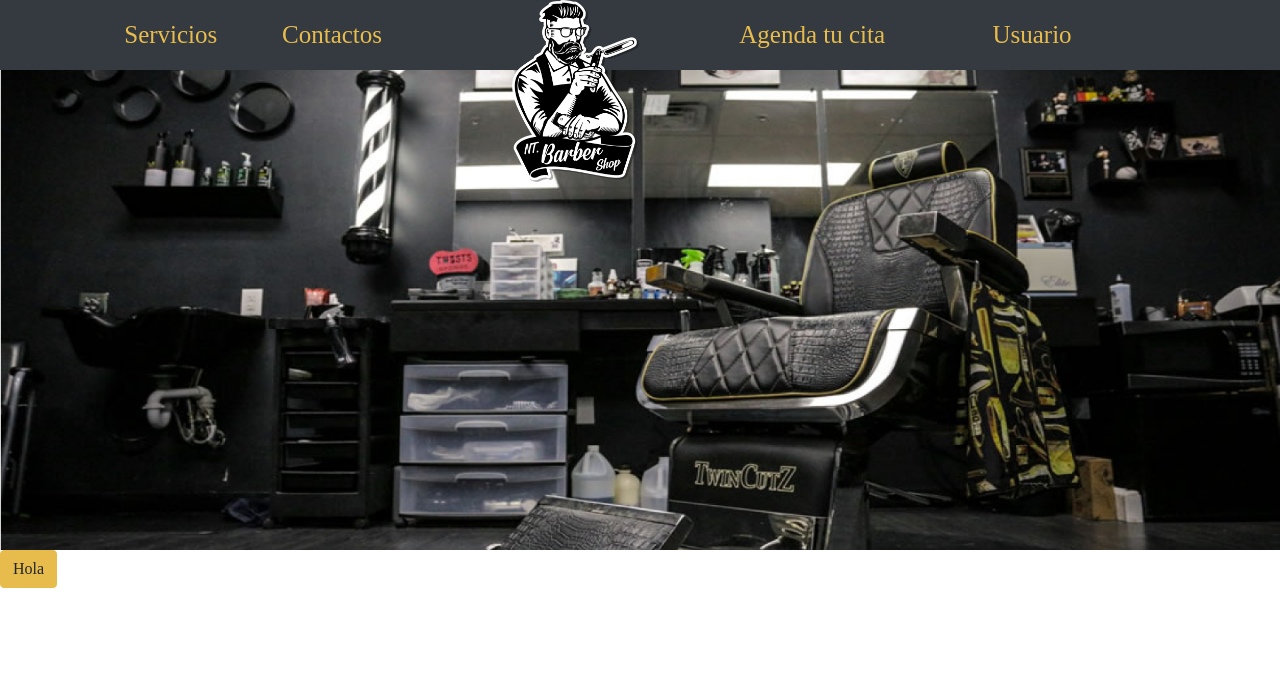
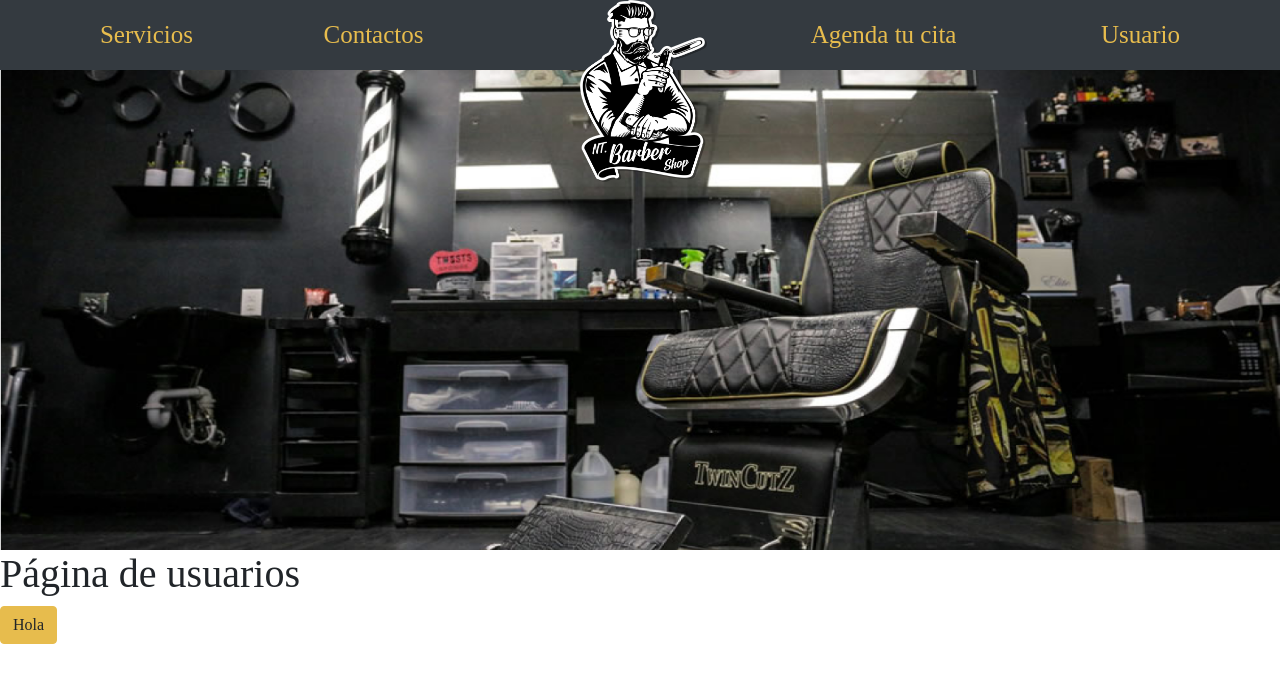
Before and after one commit to Julian362/TN-Barber-Shop, a React (Create React App) app: page /Usuario in a window 1280 px wide. Shown: the top 682 px of the page. Built offline with nearby package versions, Linux system fonts and the light colour scheme.

Commit message:
Habilitando navegación

```diff
--- a/package.json
+++ b/package.json
@@ -8,6 +8,7 @@
     "@testing-library/user-event": "^12.8.3",
     "react": "^17.0.2",
     "react-dom": "^17.0.2",
+    "react-router-dom": "^5.2.0",
     "react-scripts": "4.0.3",
     "web-vitals": "^1.1.2"
   },
--- a/src/App.js
+++ b/src/App.js
@@ -1,14 +1,31 @@
 import './App.css';
-import NavBar from './components/NavBar';
+import NavBar from './components/navegacion/NavBar';
 import './css/bootstrap.css'
 import './css/NavBar.css'
+import {BrowserRouter as Router, Switch, Route} from 'react-router-dom'
+import Servicios from './components/paginas/Servicios';
+import Agenda from './components/paginas/Agenda';
+import Contactos from './components/paginas/Contactos';
+import Usuario from './components/paginas/Usuario';
 
 function App() {
   return (
     <>
-    <NavBar/>
     <div className="containerimg">
+      <Router>
+        <NavBar/>
         <img src="/img/portada1.png" alt=""/>
+        <Switch>
+          <Route path='/Servicios' component ={Servicios} />
+          <Route path='/Agenda-tu-cita' component ={Agenda} />
+          <Route path='/Contactos' component ={Contactos} />
+          <Route path='/Usuario' component ={Usuario} />
+
+        </Switch>
+
+      </Router>
+
+
     </div>
     <button type="button" className="btn btn-primary">Hola</button>
     </>
--- a/src/components/NavBar.js
+++ b/src/components/navegacion/NavBar.js
@@ -1,4 +1,5 @@
 import {Fragment} from 'react'
+import {Link} from 'react-router-dom'
 
 
 function NavBar() {
@@ -11,20 +12,22 @@ function NavBar() {
         <Fragment>
         <nav className="navbar navbar-expand-lg navbar-dark bg-dark">
             <div className="container-fluid">
-                <a className="navbar-brand titulo" id="titulo" href="none" style={style}>NT Barbershop</a>
+                <Link className="navbar-brand titulo" id="titulo" to='/' style={style}>NT Barbershop</Link>
                 <button className="navbar-toggler" type="button" data-bs-toggle="collapse" id="logo" data-bs-target="#navbarNavAltMarkup" aria-controls="navbarNavAltMarkup" aria-expanded="false" aria-label="Toggle navigation">
                 <span id="logo" ></span>
+                <Link to='/'>
                 <img src="/img/logo.png" id="imagenButton" alt=""></img>
+                </Link>
                 </button>
                 <div className="collapse navbar-collapse" id="navbarNavAltMarkup">
                 <div className="navbar-nav contenedorIzquierda">
-                    <a className="nav-link" id="listasI" href="none">Servicios</a>
-                    <a className="nav-link" id="listasI" href="none">Contactos</a>
+                    <Link className="col nav-link" id="listasI" to='/Servicios'>Servicios</Link>
+                    <Link className="col nav-link" id="listasI" to='/Contactos'>Contactos</Link>
                 </div>
                 <img  src="img/logo.png" id="logo2" alt=""/>
                 <div className="navbar-nav contenedorDerecha">
-                    <a className="nav-link " id="listasD" href="none">Agenda tu cita</a>
-                    <a className="nav-link" id="listasD2" href="none">Usuario</a>
+                    <Link className="col nav-link " id="listasD" to='/Agenda-tu-cita'>Agenda tu cita</Link>
+                    <Link className="col nav-link" id="listasD" to='/Usuario'>Usuario</Link>
                 </div>
             </div>
             </div>
--- /dev/null
+++ b/src/components/paginas/Agenda.js
@@ -0,0 +1,11 @@
+import React from 'react'
+
+const agenda = () => {
+    return (
+        <div>
+            <h1>Página de agenda</h1>
+        </div>
+    )
+}
+
+export default agenda
--- /dev/null
+++ b/src/components/paginas/Contactos.js
@@ -0,0 +1,11 @@
+import React from 'react'
+
+const contactos = () => {
+    return (
+        <div>
+            <h1>Página de contactos</h1>
+        </div>
+    )
+}
+
+export default contactos
--- /dev/null
+++ b/src/components/paginas/Servicios.js
@@ -0,0 +1,11 @@
+import React from 'react'
+
+const servicios = () => {
+    return (
+        <div>
+            <h1>Página de servicios</h1>
+        </div>
+    )
+}
+
+export default servicios
--- /dev/null
+++ b/src/components/paginas/Usuario.js
@@ -0,0 +1,11 @@
+import React from 'react'
+
+const Usuario = () => {
+    return (
+        <div>
+            <h1>Página de usuarios</h1>
+        </div>
+    )
+}
+
+export default Usuario
--- a/src/css/NavBar.css
+++ b/src/css/NavBar.css
@@ -7,32 +7,32 @@
 #listasI{
     color:#E7BC4D;
     font-size: 25px;
-    margin: 0 5%;
+    text-align: left;
+    width: 100%;
 }
+
 #listasD{
     color:#E7BC4D;
     font-size: 25px;
-    margin: 0 5%;
-    margin-left: 15%;
+    text-align: right;
+    width: 100%;
 }
-#listasD2{
-    color:#E7BC4D;
-    font-size: 25px;
-    margin: 0 5%;
-    margin-left: 10%;
-}
+
 .contenedorIzquierda {
+    padding-right: 40px;
     margin-left: 5%;
-    width: 40%;
+    margin-right: 5%;
+    width:40%;
 }
 .contenedorDerecha{
+    padding-left: 40px;
     margin-left: 5%;
-    width: 50%;
+    margin-right: 5%;
+    width: 40%;
 }
 #logo2{
     position: absolute;
-    left: 40%;
-    right: 40%;
+    left: 45.3%;
     top: 0px;
     height: 182px;
     width: 127px;
@@ -52,7 +52,7 @@
 }
 .titulo{
     display: none;
-    color:"#E7BC4D"
+    color:"#E7BC4D";
 }
 
 @media (max-width: 992px) {
```
Also changed, not shown: src/components/paginas/Inicio.js (added, +11 -0 lines), 1 other file (tests, documents, lock files or other folders).
